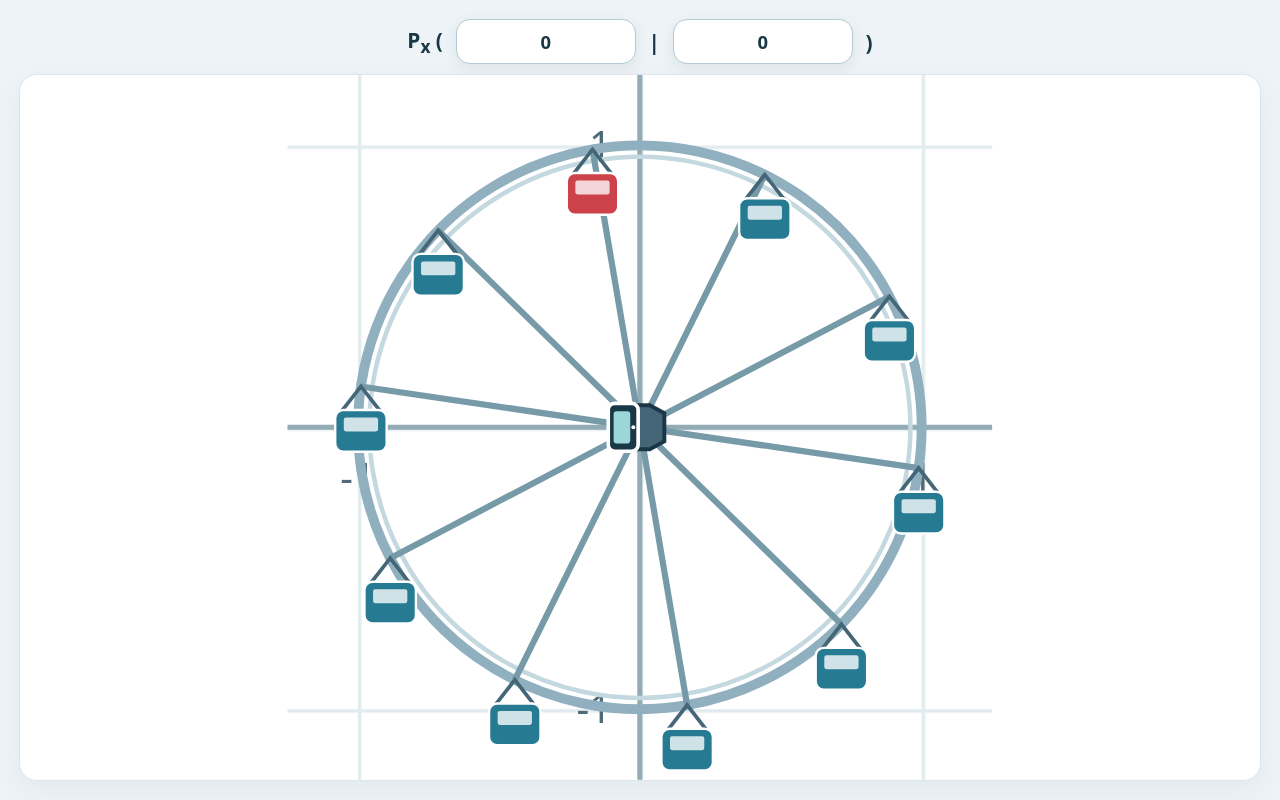
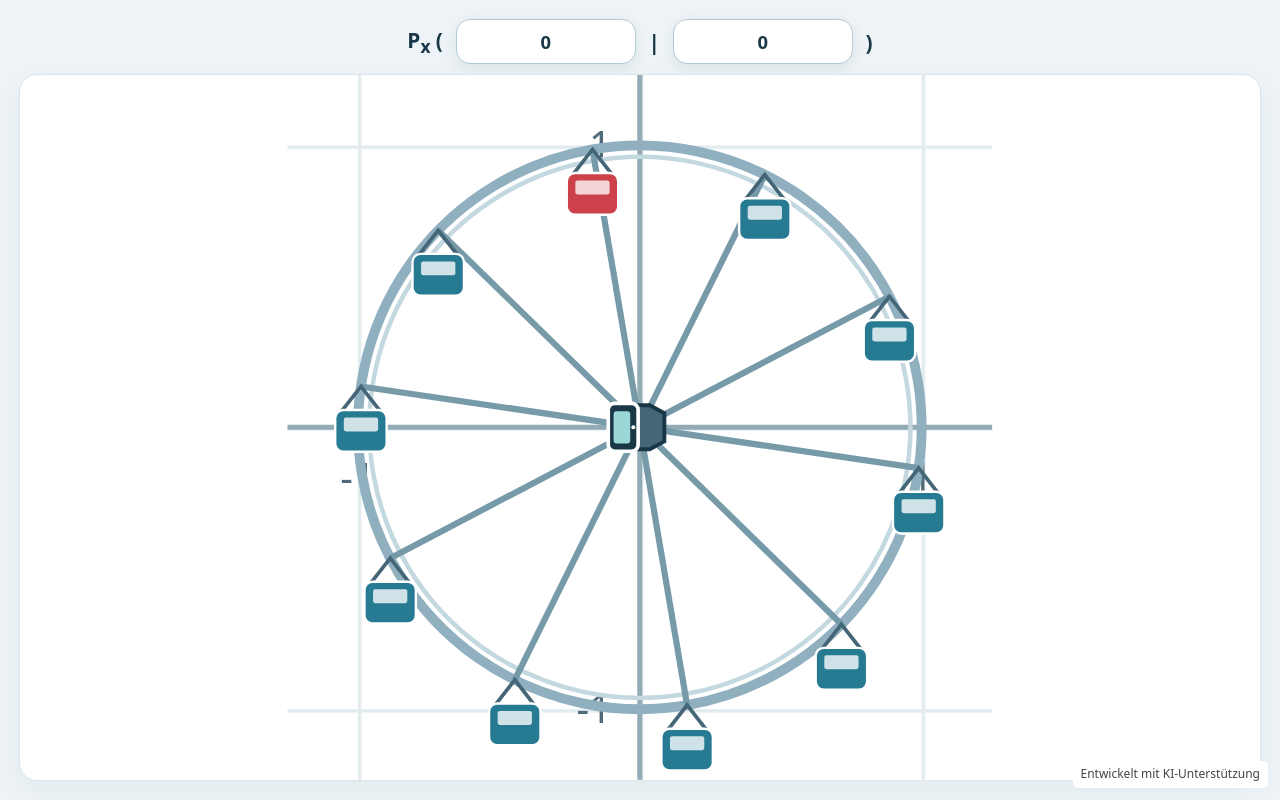
Before and after one commit to moritznachtigall/riesenrad_kamera, a plain HTML site: page index.html in a window 1280 px wide. Drawn offline with Linux system fonts and the light colour scheme.

Commit message:
Add footer note about AI support
Added a small footer note indicating AI support.

```diff
--- a/index.html
+++ b/index.html
@@ -29,6 +29,13 @@ body{display:block}main{width:100%;height:100dvh;padding:clamp(8px,1.5vw,20px);g
 </g>
 </svg>
 </main>
+
+<small style="position:fixed; right:12px; bottom:12px; z-index:1000;
+              padding:5px 8px; border-radius:5px; background:#fff;
+              color:#444; font:12px/1.4 system-ui,sans-serif;">
+  Entwickelt mit KI-Unterstützung
+</small>
+
 <script>
 'use strict';
 const $=s=>document.getElementById(s), ns='http://www.w3.org/2000/svg';
```
